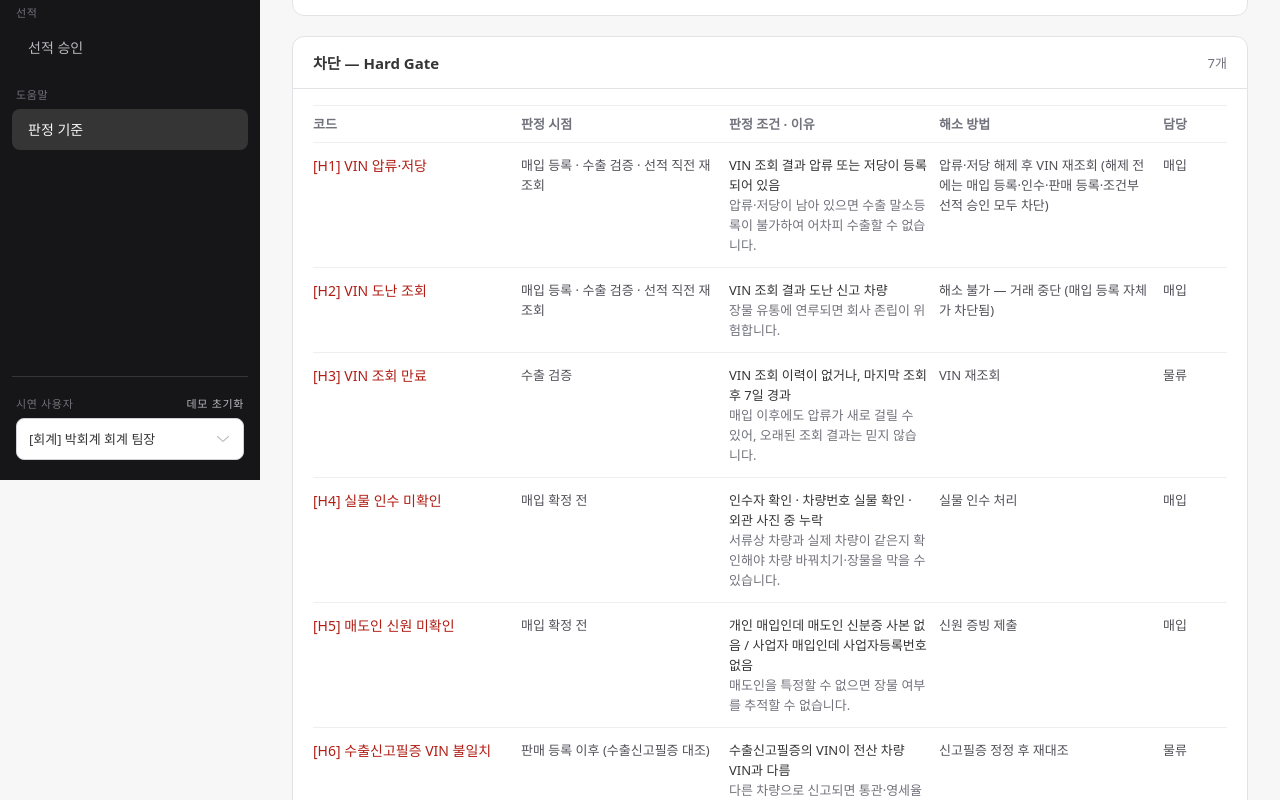
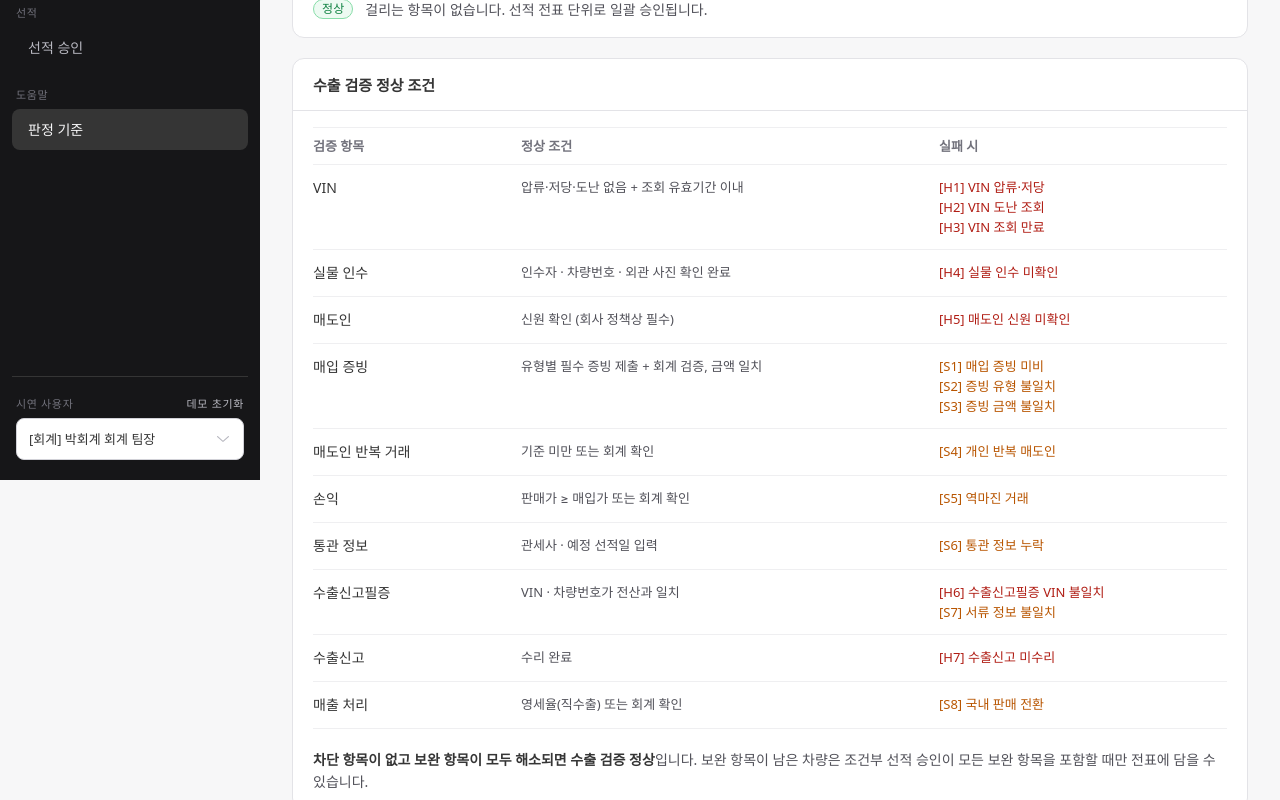
Before and after one commit to MEGUMMY1/export-erp, a React (Vite) app: page /guide in a window 1280 px wide. Shown: the part 320-1120 px from the top of the page. Built offline with nearby package versions, Linux system fonts and the light colour scheme; a web font is replaced by a local one.

Commit message:
docs: Soft Gate 전제조건·전표 승인 효력·수출 검증 정상 조건 명시

```diff
--- a/src/pages/guide/GuidePage.tsx
+++ b/src/pages/guide/GuidePage.tsx
@@ -8,7 +8,7 @@ import { can, type Permission } from '@/domain/rules'
 import type { GateCode, PurchaseType, Role, Stage } from '@/domain/types'
 import { cn } from '@/lib/cn'
 import { useData } from '@/store'
-import { GATE_GUIDE } from './gateGuide'
+import { EXPORT_CHECKS, GATE_GUIDE } from './gateGuide'
 
 type Tab = 'gates' | 'policy' | 'flow'
 
@@ -22,7 +22,7 @@ const STAGE_RULE: Record<Stage, string> = {
   PURCHASE_CONFIRMED: 'H1~H5 없음 (압류·도난·조회 만료·인수·신원)',
   SALE_REGISTERED: '매입 확정 차량만 · 압류·도난 차량과 부가세 이중 손실(무증빙 매입 + 국내 판매)은 등록 불가 · 수출 검증 시작',
   IN_SLIP: '차단 없음 + 보완 항목은 조건부 선적 승인 → 전표 결재',
-  SHIPPED: '전표 결재 승인 + 선적 직전 VIN 재조회·재판정 통과 (차단 또는 승인되지 않은 보완 항목이 있으면 자동 제외)',
+  SHIPPED: '전표 결재 승인 + 선적 직전 VIN 재조회·재판정 통과 (전표 결재는 차량별 선적 가능 상태를 전제로 한 승인 — 차단 또는 승인되지 않은 보완 항목이 생긴 차량은 승인 효력이 취소되어 자동 제외)',
   CLOSED: '사후 보완 항목까지 모두 해소',
 }
 
@@ -112,13 +112,14 @@ export function GuidePage() {
               <li className="flex items-start gap-3">
                 <Chip tone="error">차단</Chip>
                 <p className="text-body-md text-gray-80">
-                  <b className="text-gray-90">Hard Gate</b> — 법적·장물 리스크. 해소 전에는 다음 단계로 갈 수 없고, 결재로도 우회할 수 없습니다.
+                  <b className="text-gray-90">Hard Gate</b> — 법적·장물 리스크. 해소 전에는 다음 단계로 갈 수 없고, 어떤 승인으로도 우회할 수 없습니다.
                 </p>
               </li>
               <li className="flex items-start gap-3">
                 <Chip tone="warning">보완</Chip>
                 <p className="text-body-md text-gray-80">
-                  <b className="text-gray-90">Soft Gate</b> — 증빙·부가세 리스크. 회계 팀장이 승인하면 기한부로 먼저 선적하고, 기한 내 보완을 추적합니다.
+                  <b className="text-gray-90">Soft Gate</b> — 증빙·서류 리스크. 원칙은 선적 전 보완입니다. 사후 보완이 가능한 항목은 회사 정책에 따라 조건부 선적 대상으로 분리하며,
+                  회계 책임자의 명시적 승인과 기한·책임자 지정 없이는 진행할 수 없습니다.
                 </p>
               </li>
               <li className="flex items-start gap-3">
@@ -126,6 +127,40 @@ export function GuidePage() {
                 <p className="text-body-md text-gray-80">걸리는 항목이 없습니다. 선적 전표 단위로 일괄 승인됩니다.</p>
               </li>
             </ul>
+          </Panel>
+          <Panel title="수출 검증 정상 조건">
+            <table className="w-full table-fixed text-left">
+              <colgroup>
+                <col className="w-52" />
+                <col />
+                <col className="w-72" />
+              </colgroup>
+              <thead className="border-y border-gray-20 text-label-md text-gray-70">
+                <tr>
+                  <th className="py-2.5">검증 항목</th>
+                  <th className="py-2.5">정상 조건</th>
+                  <th className="py-2.5">실패 시</th>
+                </tr>
+              </thead>
+              <tbody>
+                {EXPORT_CHECKS.map((c) => (
+                  <tr key={c.item} className="border-b border-gray-20 align-top">
+                    <td className="py-3 pr-3 text-body-md-m">{c.item}</td>
+                    <td className="py-3 pr-3 text-body-sm text-gray-80">{c.pass}</td>
+                    <td className="py-3 text-body-sm">
+                      {c.codes.map((code) => (
+                        <span key={code} className={cn('block', GATE_META[code].severity === 'HARD' ? 'text-red-60' : 'text-orange-60')}>
+                          [{code}] {GATE_META[code].title}
+                        </span>
+                      ))}
+                    </td>
+                  </tr>
+                ))}
+              </tbody>
+            </table>
+            <p className="text-body-md text-gray-80">
+              <b className="text-gray-90">차단 항목이 없고 보완 항목이 모두 해소되면 수출 검증 정상</b>입니다. 보완 항목이 남은 차량은 조건부 선적 승인이 모든 보완 항목을 포함할 때만 전표에 담을 수 있습니다.
+            </p>
           </Panel>
           <Panel title="차단 — Hard Gate" actions={<span className="text-caption-md text-gray-70">{HARD.length}개</span>}>
             <GateTable codes={HARD} />
--- a/src/pages/guide/gateGuide.ts
+++ b/src/pages/guide/gateGuide.ts
@@ -10,6 +10,20 @@ interface GateGuide {
   /** 왜 필요한가 */
   why: string
 }
+
+/** 수출 검증 정상 조건 — 검증 항목별로 무엇이면 통과이고, 아니면 어떤 게이트로 걸리는가 */
+export const EXPORT_CHECKS: { item: string; pass: string; codes: GateCode[] }[] = [
+  { item: 'VIN', pass: '압류·저당·도난 없음 + 조회 유효기간 이내', codes: ['H1', 'H2', 'H3'] },
+  { item: '실물 인수', pass: '인수자 · 차량번호 · 외관 사진 확인 완료', codes: ['H4'] },
+  { item: '매도인', pass: '신원 확인 (회사 정책상 필수)', codes: ['H5'] },
+  { item: '매입 증빙', pass: '유형별 필수 증빙 제출 + 회계 검증, 금액 일치', codes: ['S1', 'S2', 'S3'] },
+  { item: '매도인 반복 거래', pass: '기준 미만 또는 회계 확인', codes: ['S4'] },
+  { item: '손익', pass: '판매가 ≥ 매입가 또는 회계 확인', codes: ['S5'] },
+  { item: '통관 정보', pass: '관세사 · 예정 선적일 입력', codes: ['S6'] },
+  { item: '수출신고필증', pass: 'VIN · 차량번호가 전산과 일치', codes: ['H6', 'S7'] },
+  { item: '수출신고', pass: '수리 완료', codes: ['H7'] },
+  { item: '매출 처리', pass: '영세율(직수출) 또는 회계 확인', codes: ['S8'] },
+]
 
 /** 게이트별 설명 — 판정 로직(gates.ts)과 같은 기준을 사람이 읽는 말로 */
 export const GATE_GUIDE: Record<GateCode, GateGuide> = {
@@ -41,7 +55,7 @@ export const GATE_GUIDE: Record<GateCode, GateGuide> = {
     when: '매입 확정 전',
     condition: () => '개인 매입인데 매도인 신분증 사본 없음 / 사업자 매입인데 사업자등록번호 없음',
     resolve: '신원 증빙 제출',
-    why: '매도인을 특정할 수 없으면 장물 여부를 추적할 수 없습니다.',
+    why: '회사 내부 정책상 필수 확인 항목으로 둡니다. 매도인을 특정할 수 없으면 장물 여부를 추적할 수 없습니다.',
   },
   H6: {
     when: '판매 등록 이후 (수출신고필증 대조)',
```
Also changed, not shown: 3 other files (tests, documents, lock files or other folders).
